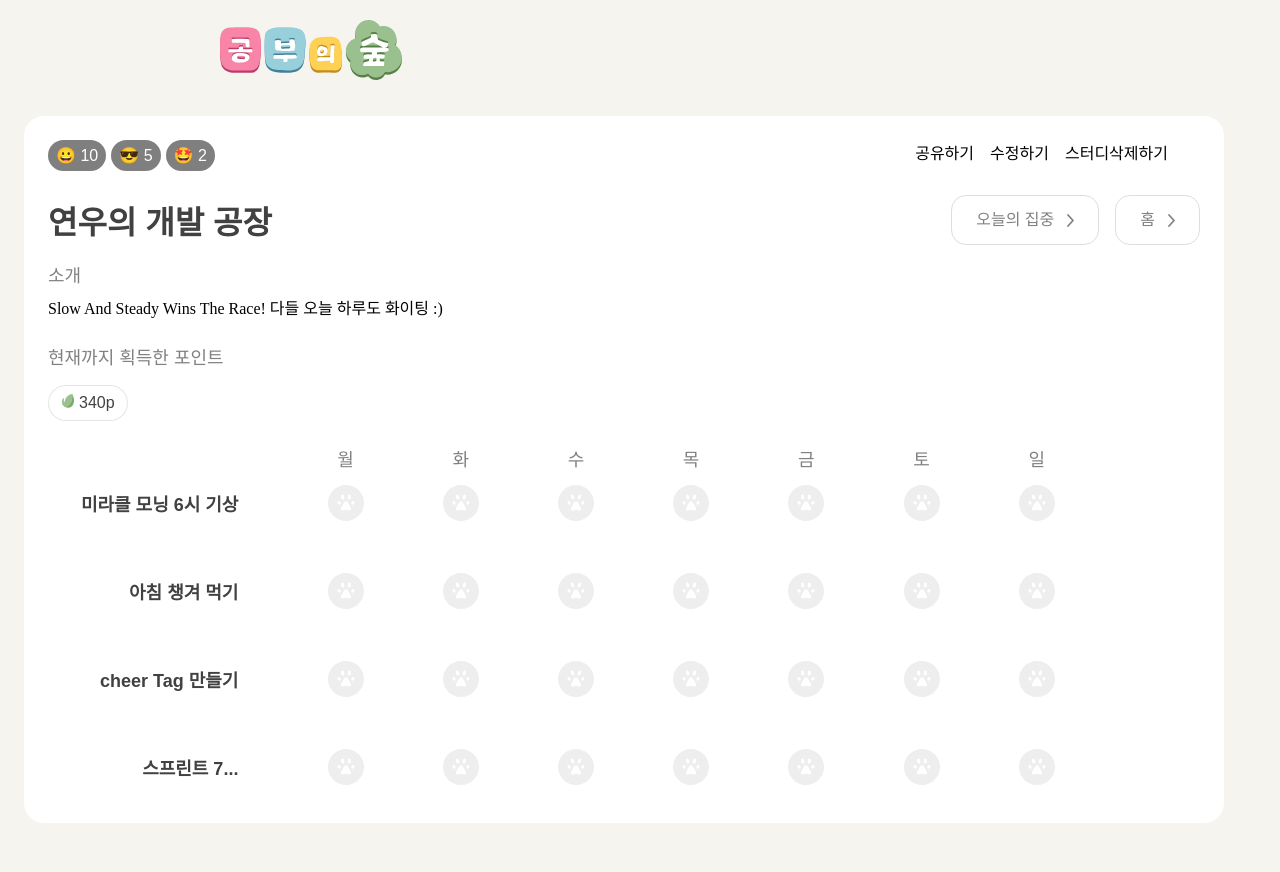
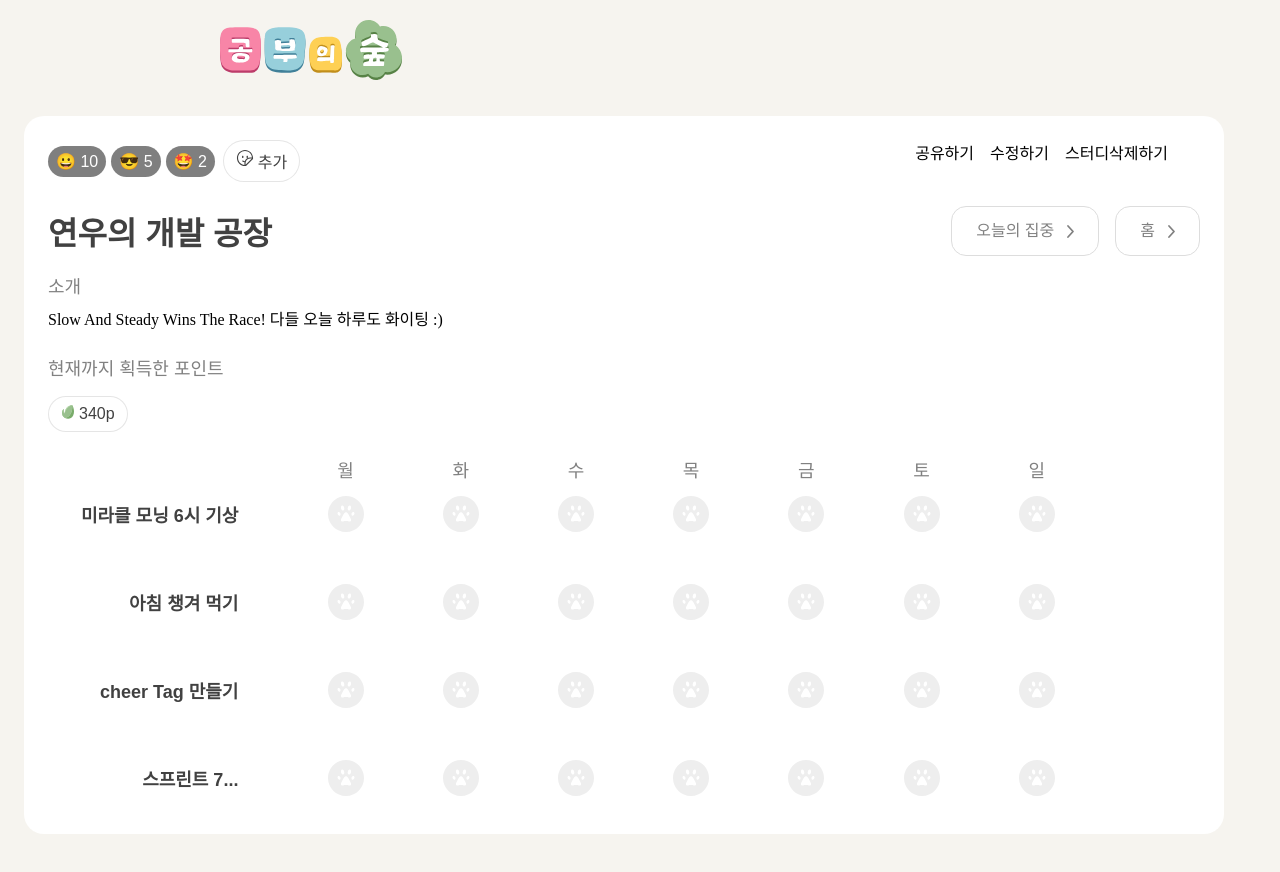
Before and after one commit to codeit-first-level-project-team3/LearnerCrossing-ProjectFrontend, a React (Vite) app: page /studyDetail in a window 1280 px wide. Shown: the top 872 px of the page. Built offline with nearby package versions, Linux system fonts and the light colour scheme; a web font is replaced by a local one.

Commit message:
feat: EmojiPicker molecule 구현

```diff
--- a/src/components/molecules/CheerTagGroup/CheerTagGroup.module.css
+++ b/src/components/molecules/CheerTagGroup/CheerTagGroup.module.css
@@ -1,4 +1,6 @@
-.cheerTagGroup{
+.cheerTagGroup {
   display: flex;
+  flex-wrap: wrap;
+  align-content: center;
   gap: 5px;
 }
--- /dev/null
+++ b/src/components/molecules/EmojiPickerButton/EmojiPickerButton.jsx
@@ -0,0 +1,33 @@
+import EmojiPicker from "emoji-picker-react";
+import Tag from "../../atoms/Tag/Tag";
+import styles from "./EmojiPickerButton.module.css";
+import smileIcon from "../../../assets/smile.svg";
+import { useState } from "react";
+
+function EmojiPickerButton({ setChosenEmoji }) {
+  const [showPicker, setShowPicker] = useState(false); // 이모지 선택창 상태
+
+  const handleEmojiClick = (emojiData) => {
+    // 이모지 추가 버튼 클릭
+    setChosenEmoji(emojiData.emoji);
+    setShowPicker(false); // 선택 후 닫기
+  };
+
+  return (
+    <div className={styles.emojiPicker}>
+      <Tag
+        img={smileIcon}
+        text="추가"
+        onClick={() => setShowPicker((prev) => !prev)}
+      />
+      {/* 이모지 picker창 */}
+      {showPicker && (
+        <div className={styles.emojiPickerWindow}>
+          <EmojiPicker onEmojiClick={handleEmojiClick} />
+        </div>
+      )}
+    </div>
+  );
+}
+
+export default EmojiPickerButton;
--- /dev/null
+++ b/src/components/molecules/EmojiPickerButton/EmojiPickerButton.module.css
@@ -0,0 +1,15 @@
+.emojiPicker {
+  position: relative;
+}
+
+.emojiPickerWindow {
+  /* 위치 */
+  position: absolute;
+  z-index: 10;
+  top: 20px;
+  left: -20px;
+  /* 커스텀 */
+  transform: scale(0.9);
+  border-radius: 8px;
+  box-shadow: 0 0 8px rgba(0,0,0,0.1);
+}
--- a/src/pages/StudyDetail/StudyDetail.jsx
+++ b/src/pages/StudyDetail/StudyDetail.jsx
@@ -1,10 +1,11 @@
 import Tag from "../../components/atoms/Tag/Tag.jsx";
 import HabitWeekly from "../../components/molecules/HabitWeekly/HabitWeekly";
 import CheerTagGroup from "../../components/molecules/CheerTagGroup/CheerTagGroup.jsx";
+import EmojiPickerButton from "../../components/molecules/EmojiPickerButton/EmojiPickerButton.jsx";
 import GNB from "../../components/organisms/GNB/GNB.jsx";
 import StudyMain from "../../components/organisms/StudyMain/StudyMain.jsx";
 import StudyDescription from "../../components/organisms/StudyDescription/StudyDescription";
-import style from "./StudyDetail.module.css";
+import styles from "./StudyDetail.module.css";
 import { useState } from "react";
 
 function StudyDetail() {
@@ -12,6 +13,9 @@ function StudyDetail() {
     { to: "/concentrations", name: "오늘의 집중" },
     { to: "/", name: "홈" },
   ];
+
+  // 이모지 선택창에서 선택한 이모지
+  const [chosenEmoji, setChosenEmoji] = useState(null);
 
   // 임시 이모지 상태
   const [emojis, setEmojis] = useState({
@@ -30,6 +34,7 @@ function StudyDetail() {
       },
     }));
 
+    // console.log(chosenEmoji) // 이모지 픽커 이모지 확인
     console.log("id:", id); // 현재 클릭 아이디 확인용
   };
 
@@ -38,9 +43,12 @@ function StudyDetail() {
       <GNB />
       <main>
         <StudyMain>
-          <div className={style.utilityBar}>
-            <CheerTagGroup emojis={emojis} onClick={increaseCnt}/>
-            <div className={style.quickLinks}>
+          <div className={styles.utilityBar}>
+            <div className={styles.emojiBox}>
+              <CheerTagGroup emojis={emojis} onClick={increaseCnt} />
+              <EmojiPickerButton setChosenEmoji={setChosenEmoji} />
+            </div>
+            <div className={styles.quickLinks}>
               <span>공유하기</span>
               <span>수정하기</span>
               <span>스터디삭제하기</span>
--- a/src/pages/StudyDetail/StudyDetail.module.css
+++ b/src/pages/StudyDetail/StudyDetail.module.css
@@ -6,7 +6,12 @@
 
   max-width: 1120px;
   width: 100%;
-  height: 31px;
+}
+
+.emojiBox {
+  display: flex;
+  gap: 8px;
+  position: relative;
 }
 
 .quickLinks {
```
